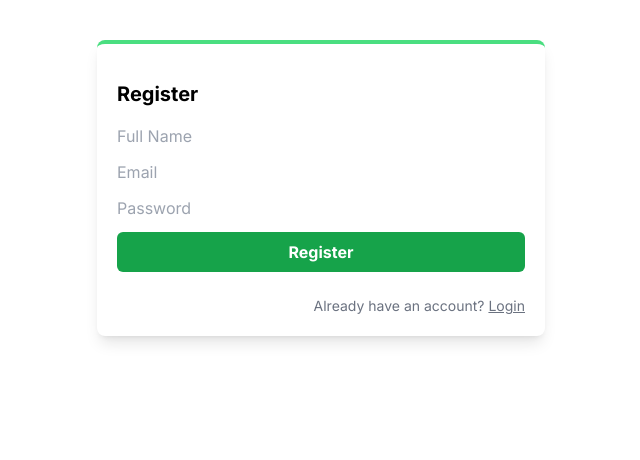
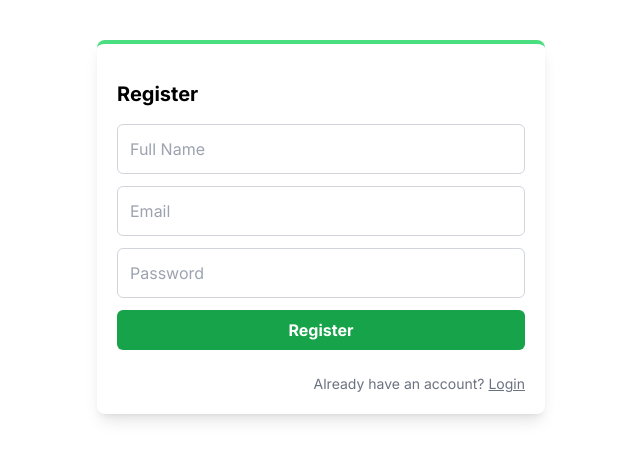
Before and after one commit to uk030621/Main-LWH-Auth-Wrap, a Next.js app: page /register in a window 1280 px wide. Shown: the top 460 px of the page, without its empty margins (319-959 px from the left). Built offline with nearby package versions, Linux system fonts and the light colour scheme; no server answers.

Commit message:
Made login and register forms formatting consistent.

```diff
--- a/components/RegisterForm.jsx
+++ b/components/RegisterForm.jsx
@@ -85,18 +85,21 @@ export default function RegisterForm() {
             value={name}
             type="text"
             placeholder="Full Name"
+            className="p-3 border border-gray-300 rounded-md focus:outline-none focus:ring-2 focus:ring-green-400"
           />
           <input
             onChange={(e) => setEmail(e.target.value)}
             value={email}
             type="email"
             placeholder="Email"
+            className="p-3 border border-gray-300 rounded-md focus:outline-none focus:ring-2 focus:ring-green-400"
           />
           <input
             onChange={(e) => setPassword(e.target.value)}
             value={password}
             type="password"
             placeholder="Password"
+            className="p-3 border border-gray-300 rounded-md focus:outline-none focus:ring-2 focus:ring-green-400"
           />
           <button className="bg-green-600 text-white font-bold cursor-pointer px-6 py-2 rounded-md hover:bg-green-700 transition-all">
             Register
```
